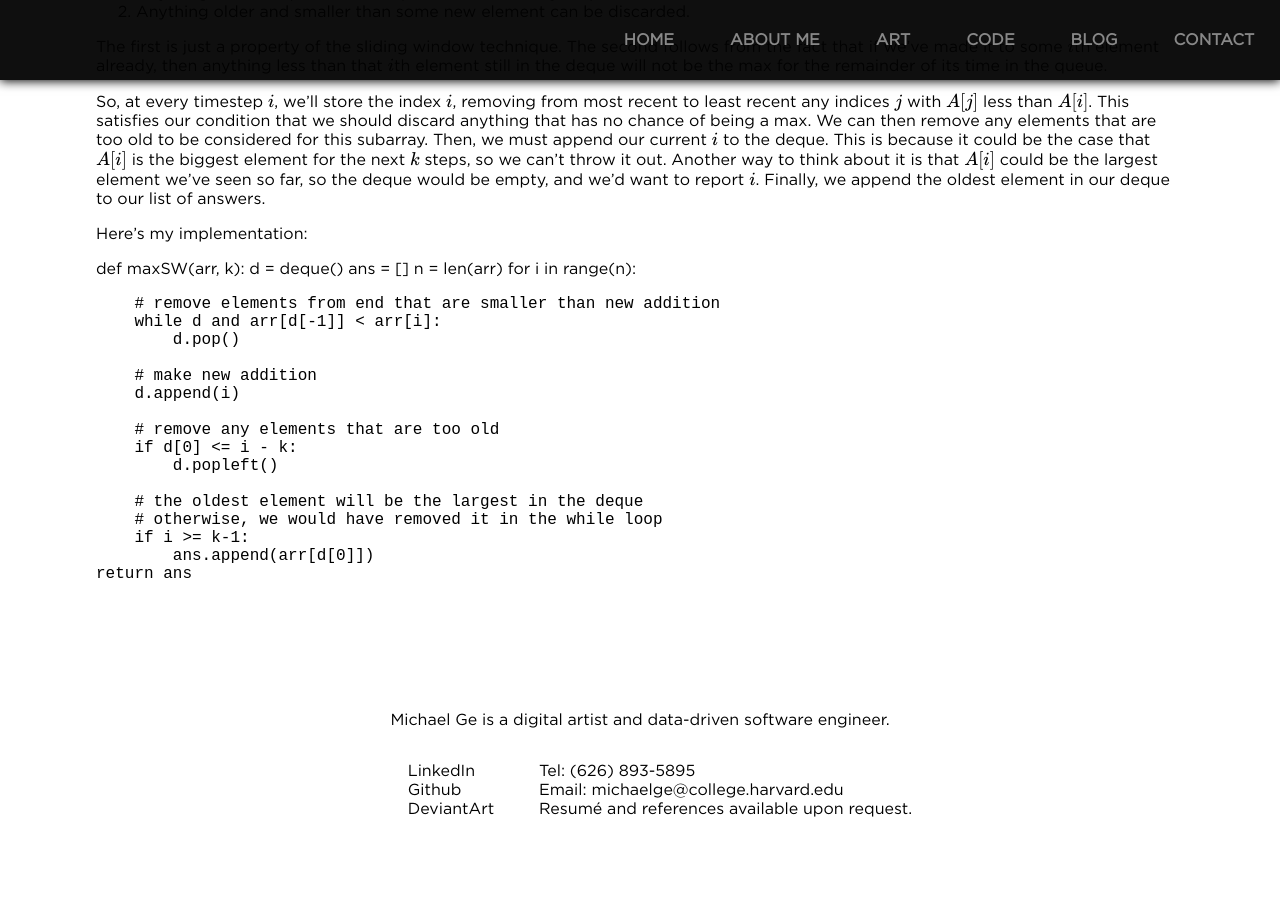
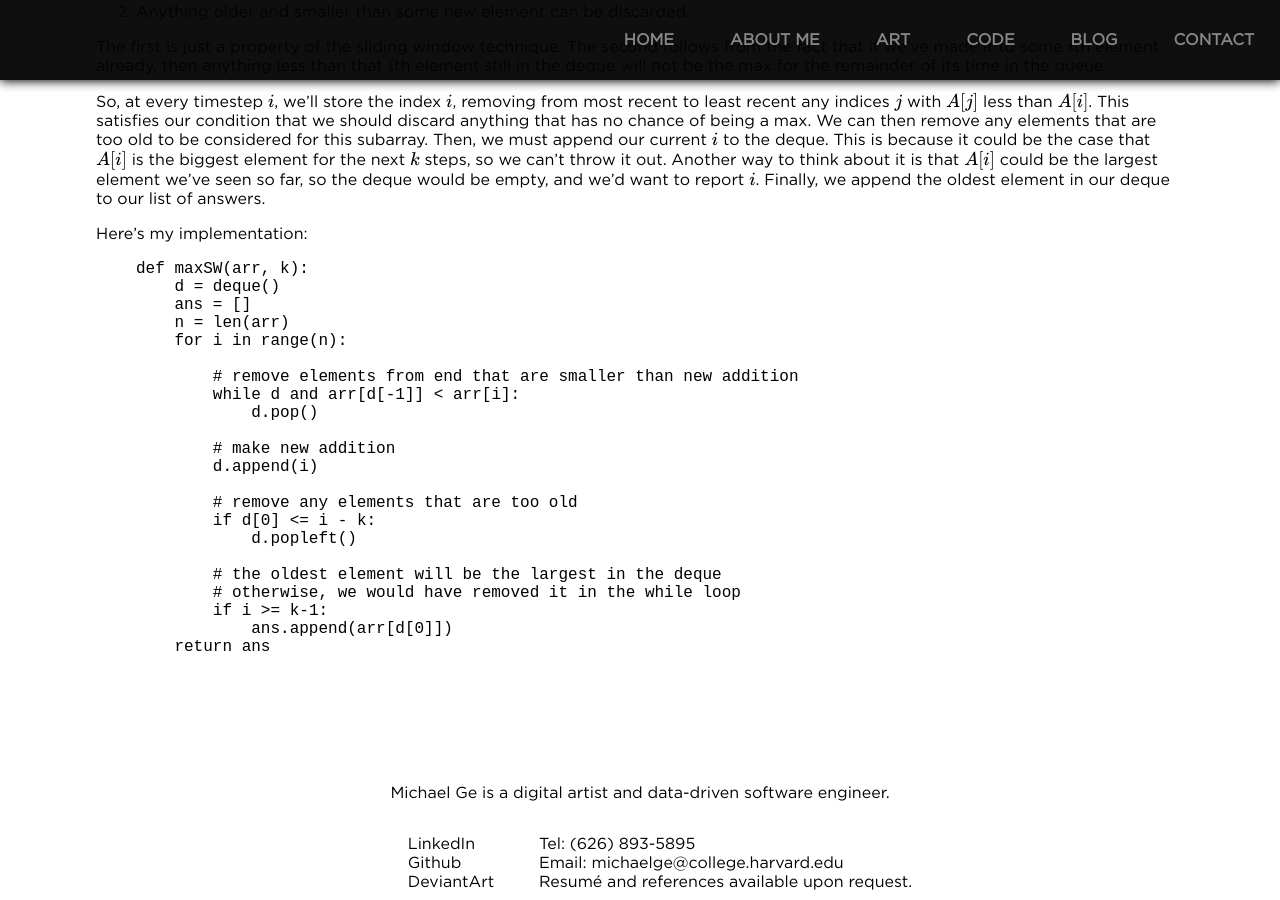
Before and after one commit to hahakumquat/hahakumquat.github.io, a Jekyll site: the page built from _posts/2017-09-18-max-sliding-window.md, in a window 1280 px wide and 900 px high, scrolled down 1264 px. Built offline with Jekyll 4.4.1, drawn with Linux system fonts in a browser that asks for light colours; formulas are drawn with MathJax 3; before the commit the page ends 2099 px from its top, so only the background shows below that.

Commit message:
double check yaml

```diff
--- a/_posts/2017-09-18-max-sliding-window.md
+++ b/_posts/2017-09-18-max-sliding-window.md
@@ -6,10 +6,10 @@ categories: problems
 img: ""
 hasMath: "TeX-AMS_CHTML"
 tags:
-  - sliding
-  - window
-  - algorithms
-  - deque
+  - "sliding"
+  - "window"
+  - "algorithms"
+  - "deque"
 ---
 
 The sliding window problem seeks to evaluate properties about every possible subarray without introducing a look-back penalty. In particular, the Maximum Sliding Window problem tries to find the maximum element in every contiguous fixed-length subarray.
@@ -61,6 +61,7 @@ So, at every timestep $i$, we'll store the index $i$, removing from most recent
 
 Here's my implementation:
 
+{% highlight python %}
 def maxSW(arr, k):
     d = deque()
     ans = []
@@ -83,3 +84,4 @@ def maxSW(arr, k):
         if i >= k-1:
             ans.append(arr[d[0]])
     return ans
+{% endhighlight %}
--- a/assets/css/about.scss
+++ b/assets/css/about.scss
@@ -15,8 +15,7 @@
 img.fixed {
     max-width: 30%;
     max-height: 80%;
-    right: -3%;
-    margin: 0;
+    right: 0;
 }
 
 .inline {
```
Also changed, not shown: assets/js/three-bg.js (deleted, +0 -81 lines), 3 other files.
